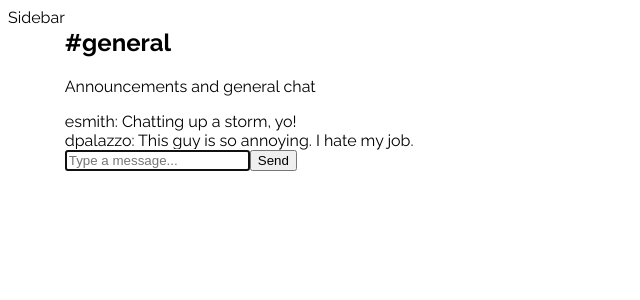
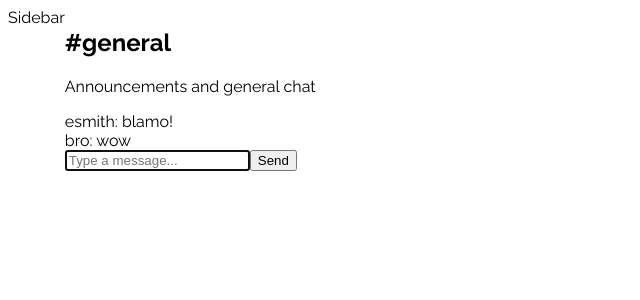
Before and after one commit to Smith2106/Chatagonia, a React (Create React App) app: page / in a window 1280 px wide. Shown: the top 300 px of the page, without its empty margins (0-640 px from the left). Built offline with nearby package versions, Linux system fonts and the light colour scheme.

Commit message:
Add messages to Chat's state

```diff
--- a/src/Chat.js
+++ b/src/Chat.js
@@ -5,11 +5,22 @@ import MessageList from './MessageList';
 import MessageForm from './MessageForm';
 
 class Chat extends Component {
+    constructor(props) {
+        super(props);
+
+        this.state = {
+            messages: [
+                { id: 1, userName: 'esmith', body: 'blamo!' },
+                { id: 2, userName: 'bro', body: 'wow' },
+            ],
+        };
+    }
+
     render() {
         return (
             <div className="Chat">
                 <ChatHeader />
-                <MessageList />
+                <MessageList messages={this.state.messages}/>
                 <MessageForm />
             </div>
         );
--- a/src/MessageList.js
+++ b/src/MessageList.js
@@ -2,14 +2,10 @@ import React from 'react';
 
 import Message from './Message';
 
-const MessageList = () => {
-    const messages = [
-        { id: 1, userName: 'esmith', body: 'Chatting up a storm, yo!' },
-        { id: 2, userName: 'dpalazzo', body: 'This guy is so annoying. I hate my job.' },
-    ];
+const MessageList = (props) => {
     return (
         <div className="MessageList">
-            { messages.map(msg => (
+            { props.messages.map(msg => (
                 <Message message={msg} key={msg.id} />
             )) }
         </div>
```
